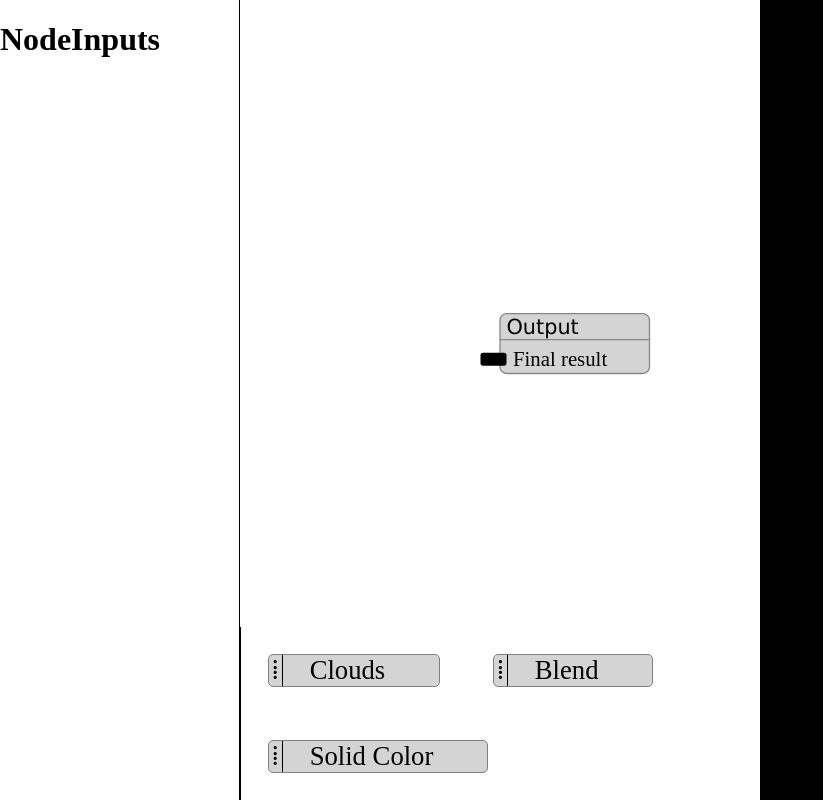
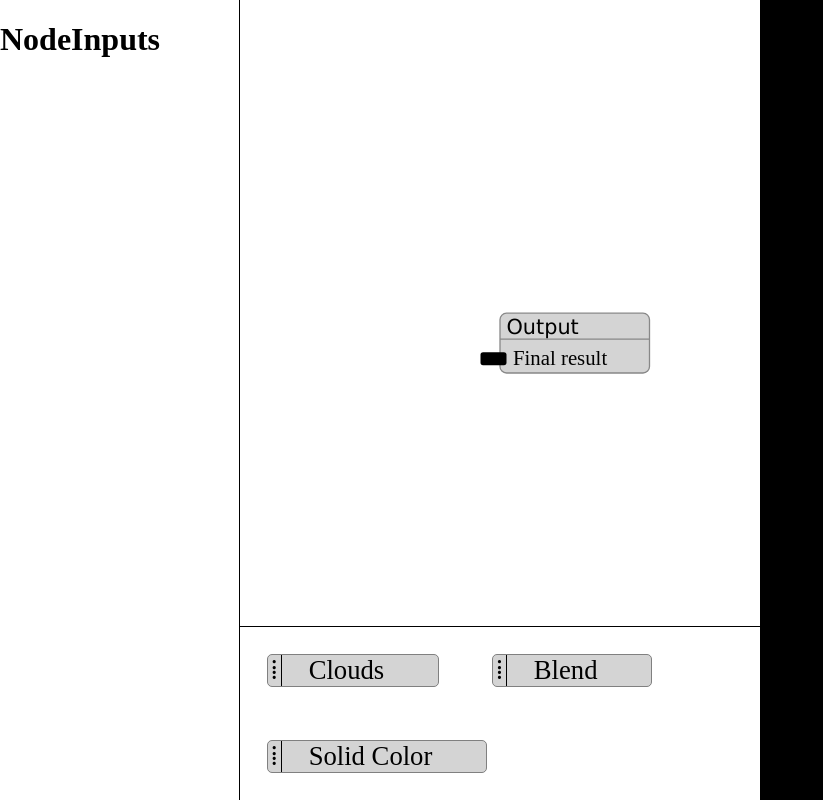
Before and after one commit to Jrende/node-renderer, a React app: page / in a window 1280 px wide. Shown: the whole page, without its empty margins (0-823 px from the left). Built offline with nearby package versions, Linux system fonts and the light colour scheme.

Commit message:
Added borders

```diff
--- a/src/components/RenderCanvas.less
+++ b/src/components/RenderCanvas.less
@@ -3,4 +3,5 @@
   width: 100%;
   height: 100%;
   grid-row: span 2;
+  border-left: 1px solid black;
 }
--- a/src/components/ToolBox.less
+++ b/src/components/ToolBox.less
@@ -27,7 +27,7 @@
   flex-direction: row;
   align-items: flex-start;
   z-index: 1;
-  border-left: 1px solid black;
+  border-top: 1px solid black;
 }
 
 .drag-style {
```
